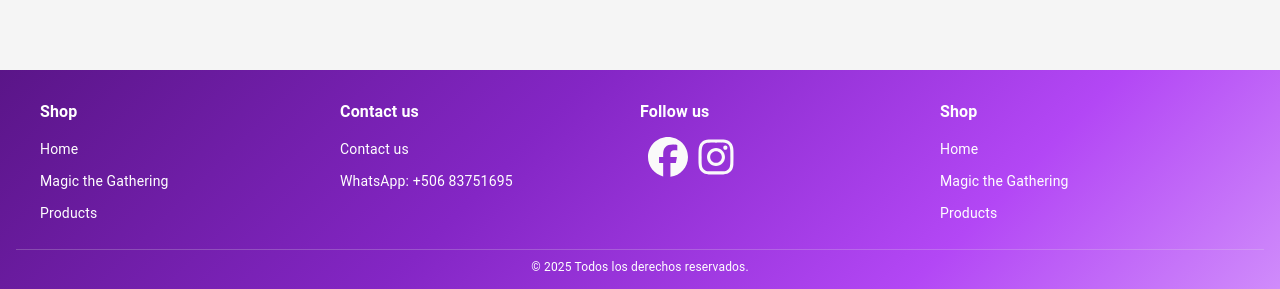
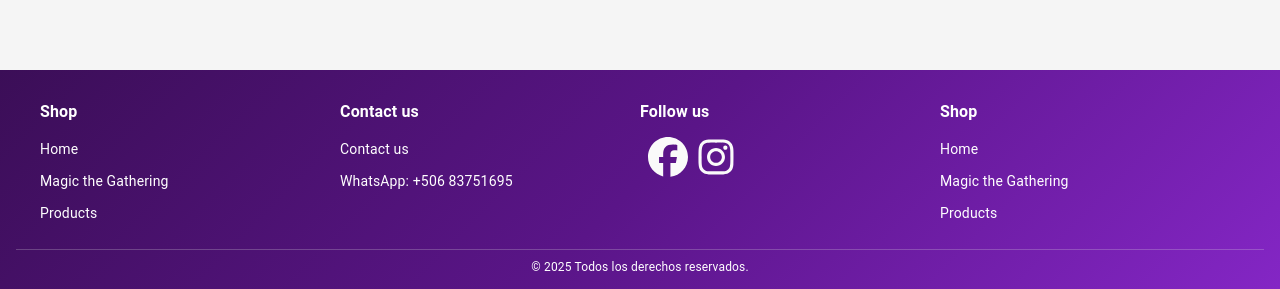
Before and after one commit to fabianWebDev/mochi-cosmetics-fe, a React (Vite) app: page /login in a window 1280 px wide. Shown: the part 508-797 px from the top of the page. Built offline with nearby package versions, Linux system fonts and the light colour scheme; no server answers; a web font is replaced by a local one.

Commit message:
Footer UI update

```diff
--- a/src/App.css
+++ b/src/App.css
@@ -30,7 +30,8 @@
   --toastify-icon-color-info: #00b0ff;
 
   /* Gradients */
-  --gradient-soft-pink: linear-gradient(135deg, #5a1588 0%, #8426c5 40%, #b347f5 75%, #d08cfb 100%);
+  --footer-gradient: linear-gradient(135deg, #3b0e57 0%, #5a1588 50%, #8426c5 100%);
+
 }
 
 /* Base Styles */
@@ -81,14 +82,14 @@ body {
 }
 
 .footer_background {
-  background: var(--gradient-soft-pink);
+  background: var(--footer-gradient);
 }
 
 /* Button Styles */
 .hero_button_color {
-  background: var(--highlight-color)!important;
+  background: var(--primary-color) !important;
 }
 
 .hero_button_color:hover {
-  background: var(--primary-color)!important;
+  background: var(--highlight-color) !important;
 }
--- a/src/components/ui/footer/Footer.module.css
+++ b/src/components/ui/footer/Footer.module.css
@@ -1,5 +1,6 @@
 .footer_link:hover {
     text-decoration: underline;
+    color: var(--highlight-color);
 }
 
 .footer_social_icon {
--- a/src/components/ui/layout/Footer.module.css
+++ b/src/components/ui/layout/Footer.module.css
@@ -11,7 +11,7 @@
     width: 100%;
     max-width: 1200px;
     margin: 0 auto;
-    margin-top: 0px!important;
+    margin-top: 0px !important;
 }
 
 .footer_col {
@@ -51,10 +51,6 @@
     transition: color 0.2s;
 }
 
-.footer_col ul li a:hover {
-    color: var(--primary-color);
-}
-
 .footer_hr {
     border: none;
     border-top: 1px solid #ddd;
```
